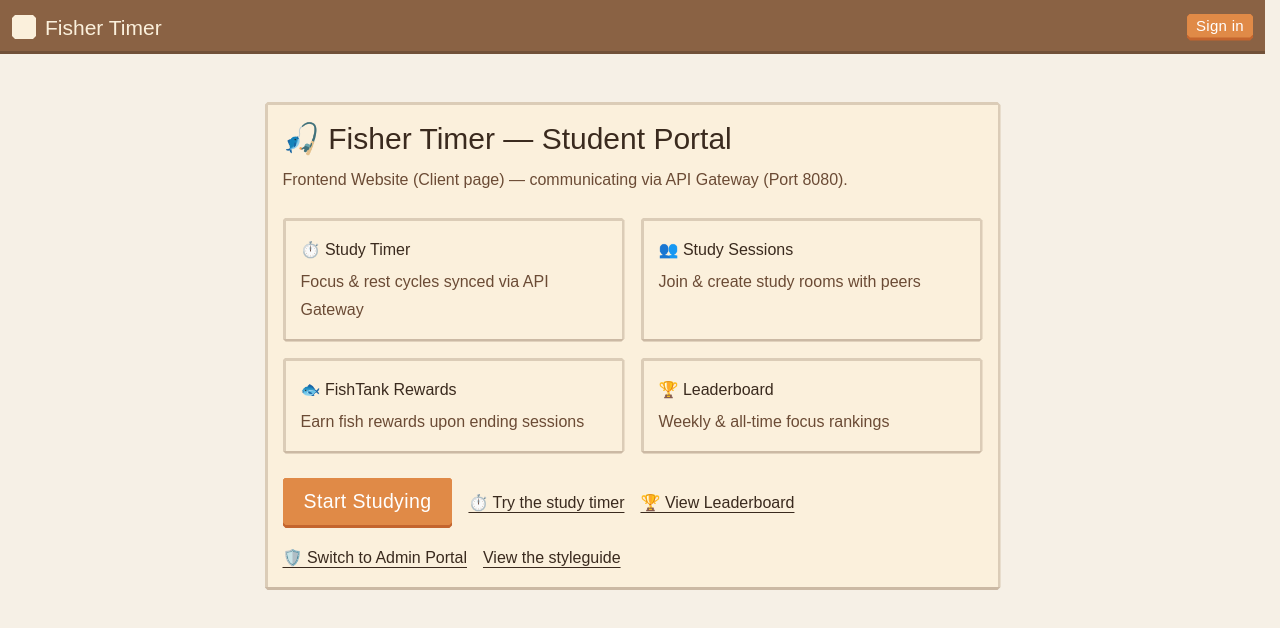
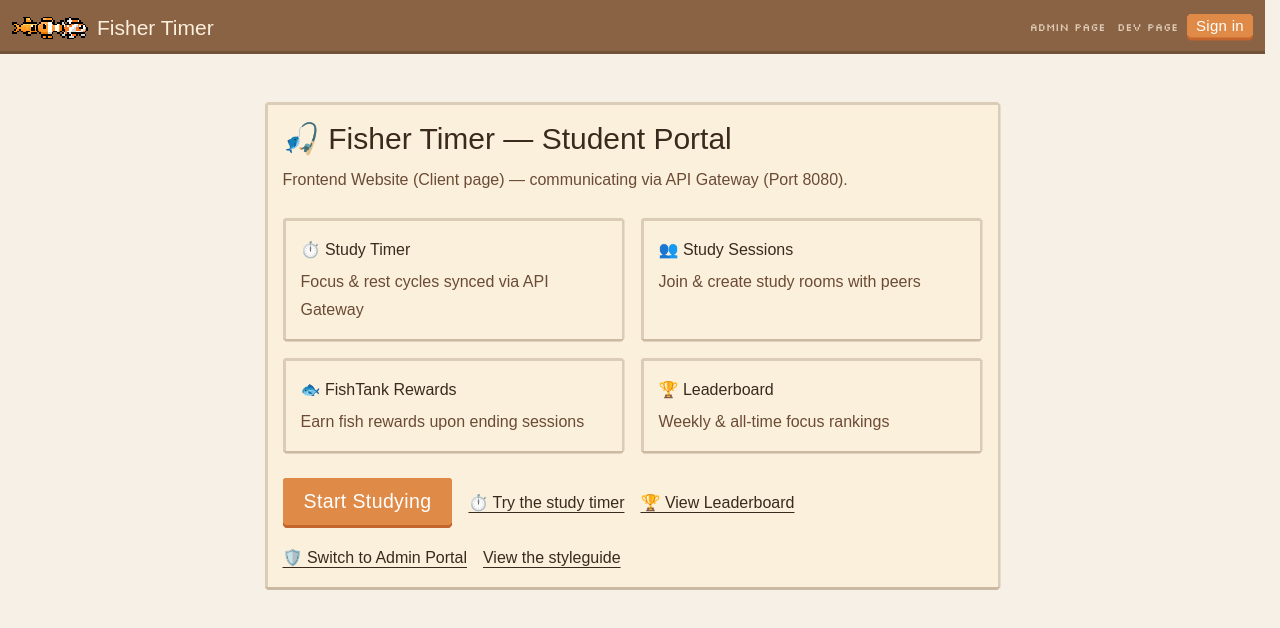
Before and after one commit to neennera/fishertimer, a Next.js app in the folder apps/web/: page / in a window 1280 px wide. Shown: the top 628 px of the page. Built offline with nearby package versions, Linux system fonts and the light colour scheme; no server answers; a web font is replaced by a local one.

Commit message:
feat(web): fish-sprite header brand with admin and dev links

```diff
--- a/apps/web/components/Header.tsx
+++ b/apps/web/components/Header.tsx
@@ -6,6 +6,9 @@ import { Logout } from "pixelarticons/react/Logout";
 import { cx } from "../lib/cx";
 import { initials as initialsOf } from "../lib/initials";
 import { PixelButton } from "./ui/PixelButton";
+
+// Fish shown beside the wordmark (apps/web/public/sprites/fish).
+const BRAND_FISH = ["/sprites/fish/Goldfish.png", "/sprites/fish/Clownfish.png", "/sprites/fish/Koi.png"];
 
 export interface HeaderProps {
   /** Omitted while signed out. The bar keeps the same height either way. */
@@ -45,14 +48,47 @@ export function Header({
   return (
     <header className={cx("pixel-header", className)}>
       <Link href="/" className="pixel-header__brand">
-        <span aria-hidden="true" className="pixel-header__logo" />
+        <span aria-hidden="true" className="flex items-center -space-x-1">
+          {BRAND_FISH.map((src, i) => (
+            // eslint-disable-next-line @next/next/no-img-element
+            <img
+              key={src}
+              src={src}
+              alt=""
+              width={28}
+              height={28}
+              className="pixel-sprite"
+              style={{
+                imageRendering: "pixelated",
+                width: 28,
+                height: 28,
+                transform: i % 2 ? "scaleX(-1)" : undefined,
+              }}
+            />
+          ))}
+        </span>
         <span className="pixel-header__title">Fisher Timer</span>
       </Link>
+
+      <nav
+        aria-label="Developer pages"
+        className="ml-auto flex items-center gap-3 font-label"
+        style={{ fontSize: "calc(var(--px) * 3.6)" }}
+      >
+        <Link href="/admin" className="opacity-75 hover:opacity-100 underline-offset-4 hover:underline">
+          admin page
+        </Link>
+        <Link href="/dev" className="opacity-75 hover:opacity-100 underline-offset-4 hover:underline">
+          dev page
+        </Link>
+      </nav>
+
 
       {user && initials && (
         <Link
           href="/account"
           className="pixel-btn pixel-btn--ghost pixel-btn--icon pixel-header__avatar"
+          style={{ marginLeft: 0 }}
           title={`${user.displayName} — your account`}
           aria-label="Your account"
         >
```
